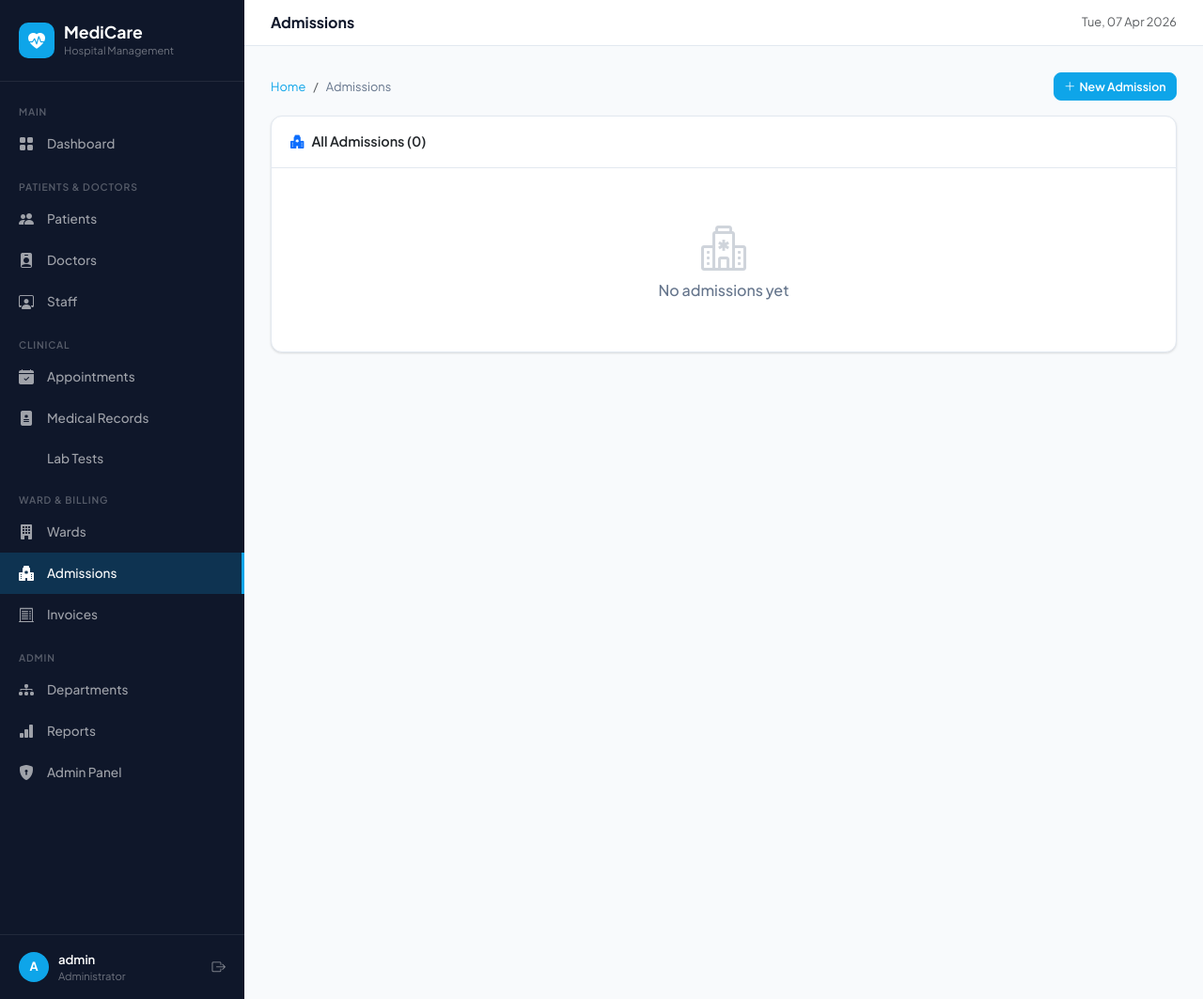
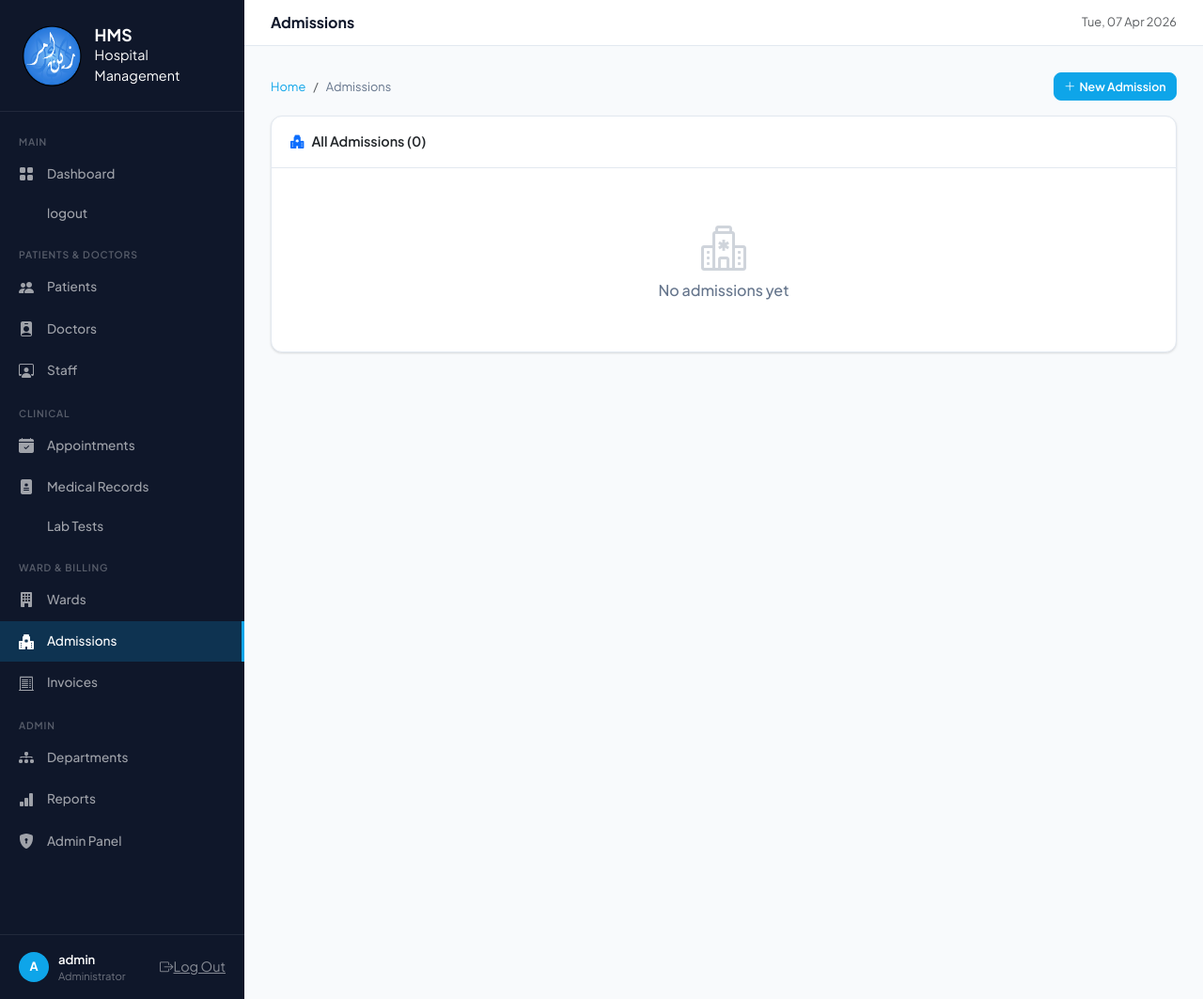
Before and after one commit to zainammar/hospital-management-system, a Django app: page /admissions/ in a window 1280 px wide. Shown: the whole page at 94% size. Run offline with Django 4.2, Linux system fonts and the light colour scheme; a user stored in the database is signed in; data that the repository does not hold is empty; some libraries are stand-ins or nearby versions.

Commit message:
Add Logo etc

```diff
--- a/templates/hospital/base.html
+++ b/templates/hospital/base.html
@@ -6,6 +6,7 @@
   <title>{% block title %}MediCare HMS{% endblock %}</title>
   <link href="https://cdnjs.cloudflare.com/ajax/libs/bootstrap/5.3.2/css/bootstrap.min.css" rel="stylesheet">
   <link href="https://cdnjs.cloudflare.com/ajax/libs/bootstrap-icons/1.11.3/font/bootstrap-icons.min.css" rel="stylesheet">
+  {% load static %}
   <style>
     @import url('https://fonts.googleapis.com/css2?family=Plus+Jakarta+Sans:wght@300;400;500;600;700;800&family=JetBrains+Mono:wght@400;500&display=swap');
     :root {
@@ -41,7 +42,7 @@
       display: flex; align-items: center; justify-content: center; color: white; font-size: 18px; flex-shrink: 0;
     }
     .brand-text { color: white; font-weight: 700; font-size: 1.1rem; line-height: 1.2; }
-    .brand-sub { color: rgba(255,255,255,.4); font-size: .7rem; font-weight: 400; }
+    .brand-sub { color: white; font-size: .9rem; font-weight: 400; }
     .sidebar-nav { flex: 1; padding: 1rem 0; overflow-y: auto; }
     .nav-section { padding: .5rem 1.25rem .25rem; color: rgba(255,255,255,.3); font-size: .65rem; font-weight: 600; text-transform: uppercase; letter-spacing: .08em; }
     .sidebar-nav .nav-link {
@@ -156,9 +157,10 @@
 
 <div id="sidebar">
   <div class="sidebar-brand">
-    <div class="brand-icon"><i class="bi bi-heart-pulse-fill"></i></div>
+    <img src="{% static 'images/zain-logo.png' %}" alt="Logo" style="height:70px;">
     <div>
-      <div class="brand-text">MediCare</div>
+
+      <div class="brand-text">HMS</div>
       <div class="brand-sub">Hospital Management</div>
     </div>
   </div>
@@ -167,6 +169,9 @@
     <div class="nav-section">Main</div>
     <a href="{% url 'dashboard' %}" class="nav-link {% if request.resolver_match.url_name == 'dashboard' %}active{% endif %}">
       <i class="bi bi-grid-fill"></i> Dashboard
+    </a>
+    <a href="{% url 'logout' %}" class="nav-link {% if request.resolver_match.url_name == 'dashboard' %}active{% endif %}">
+      <i class="bi bi-logout-fill"></i> logout
     </a>
 
     <div class="nav-section mt-2">Patients & Doctors</div>
@@ -221,7 +226,7 @@
         <div class="name">{{ request.user.username }}</div>
         <div class="role">Administrator</div>
       </div>
-      <a href="{% url 'logout' %}" class="ms-auto text-white opacity-50" style="font-size:.9rem;"><i class="bi bi-box-arrow-right"></i></a>
+      <a href="{% url 'logout' %}" class="ms-auto text-white opacity-50" style="font-size:.9rem;"><i class="bi bi-box-arrow-right"></i>Log Out</a>
     </div>
   </div>
 </div>
--- a/templates/registration/login.html
+++ b/templates/registration/login.html
@@ -119,7 +119,7 @@
 
     <div class="hint">
       <i class="bi bi-info-circle me-1"></i>
-      <strong>Default credentials:</strong> admin / admin123
+      <strong>Default credentials:</strong> Default credentials will be provided by our sales department for the app.
     </div>
   </div>
   <script src="https://cdnjs.cloudflare.com/ajax/libs/bootstrap/5.3.2/js/bootstrap.bundle.min.js"></script>
```
Also changed, not shown: hospital_management/settings.py (+7 -0 lines), static/images/zain-logo.png (added).
